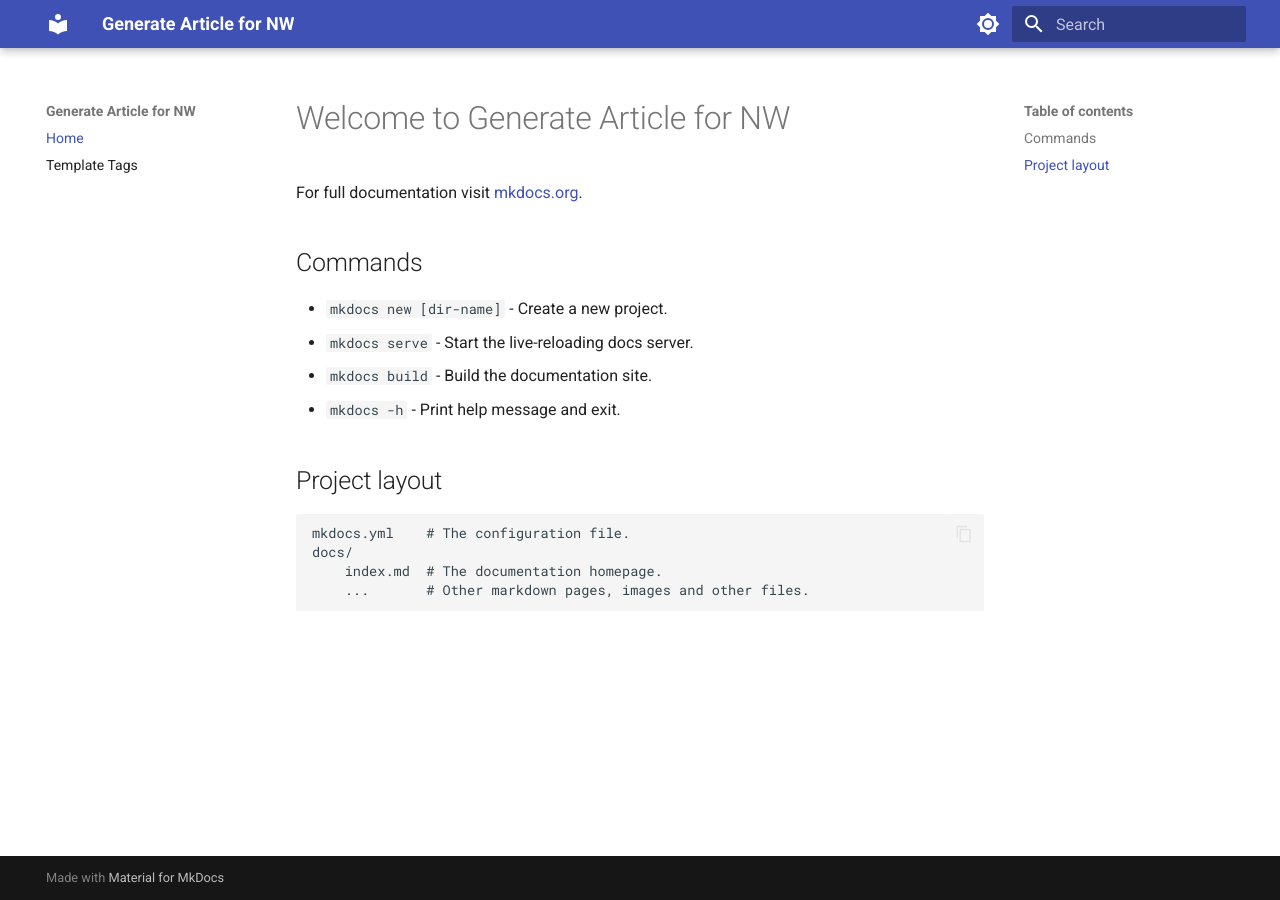
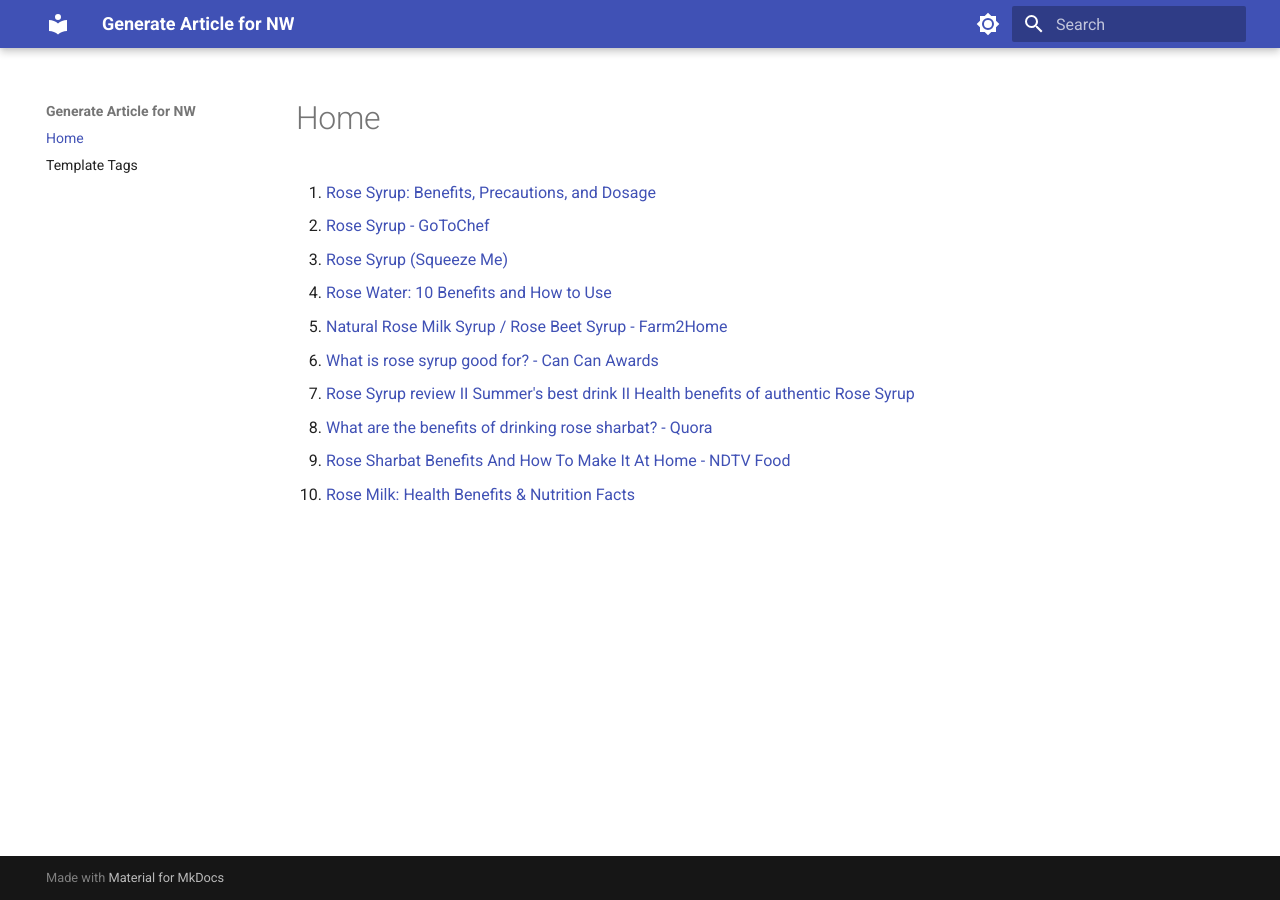
Before and after one commit to karelie/nw.newknow.net, an MkDocs documentation site: the page built from docs/index.md, in a window 1280 px wide. Built offline with MkDocs 1.6.1 and Material for MkDocs 9.7.7, drawn with Linux system fonts in a browser that asks for light colours.

Commit message:
rose syrup benefits

```diff
--- a/docs/index.md
+++ b/docs/index.md
@@ -1,17 +1,10 @@
-# Welcome to Generate Article for NW
-
-For full documentation visit [mkdocs.org](https://www.mkdocs.org).
-
-## Commands
-
-- `mkdocs new [dir-name]` - Create a new project.
-- `mkdocs serve` - Start the live-reloading docs server.
-- `mkdocs build` - Build the documentation site.
-- `mkdocs -h` - Print help message and exit.
-
-## Project layout
-
-    mkdocs.yml    # The configuration file.
-    docs/
-        index.md  # The documentation homepage.
-        ...       # Other markdown pages, images and other files.
+1. [Rose Syrup: Benefits, Precautions, and Dosage](https://www.1mg.com/rose-105)
+2. [Rose Syrup - GoToChef](https://www.justgotochef.com/rose-syrup/)
+3. [Rose Syrup (Squeeze Me)](https://hitkary.in/products/rose-syrup-1)
+4. [Rose Water: 10 Benefits and How to Use](https://www.healthline.com/health/rose-water)
+5. [Natural Rose Milk Syrup / Rose Beet Syrup - Farm2Home](https://www.farmm2home.com/natural-rose-milk-syrup-rose-beet-syrup/)
+6. [What is rose syrup good for? - Can Can Awards](https://cancanawards.com/Q%26A)
+7. [Rose Syrup review II Summer's best drink II Health benefits of authentic Rose Syrup](https://www.youtube.com/watch?v=0_0)
+8. [What are the benefits of drinking rose sharbat? - Quora](https://www.quora.com/What-are-the-benefits-of-drinking-rose-sharbat)
+9. [Rose Sharbat Benefits And How To Make It At Home - NDTV Food](https://food.ndtv.com/food-drinks/summer-care-rose-sharbat-benefits-and-how-to-make-it-at-home-1845760)
+10. [Rose Milk: Health Benefits & Nutrition Facts](https://drlogy.com/rose-milk-health-benefits-nutrition-facts/)
```
Also changed, not shown: site/index.html, site/search/search_index.json, site/sitemap.xml, 1 other file.
